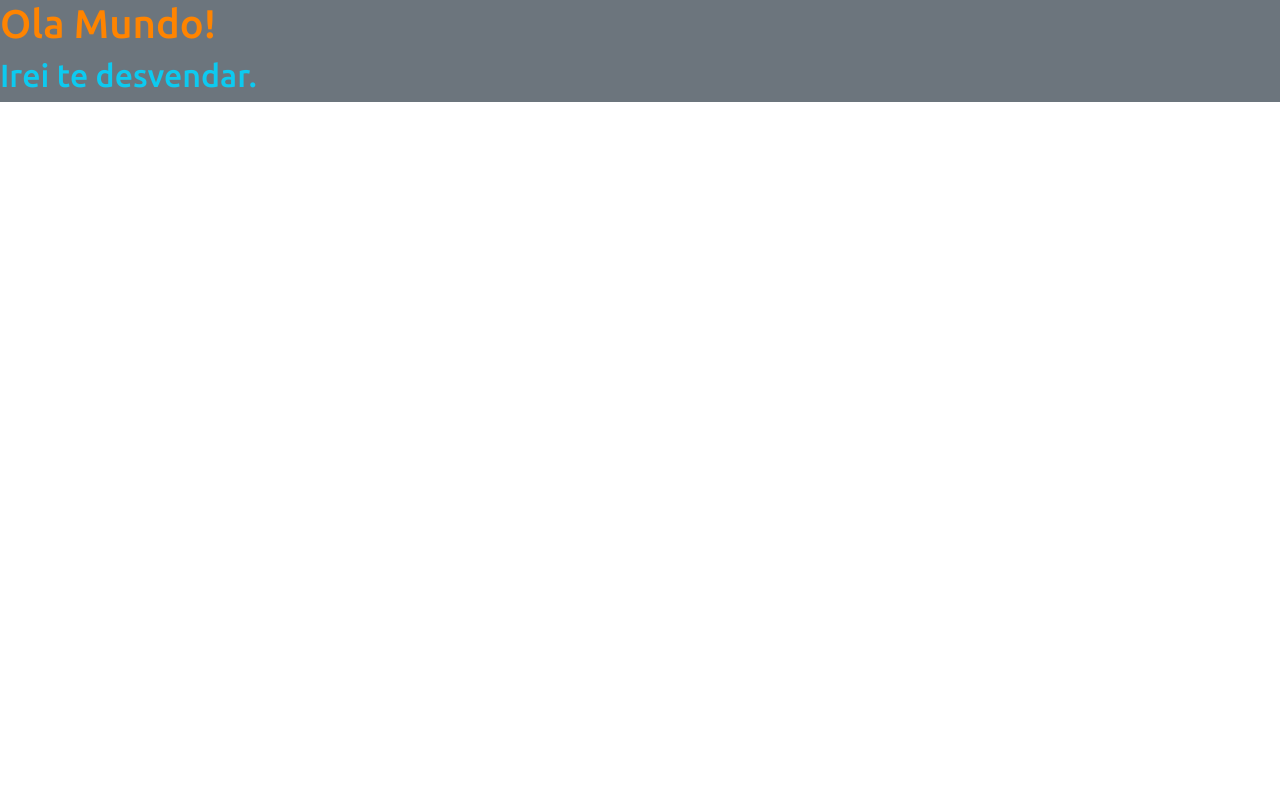
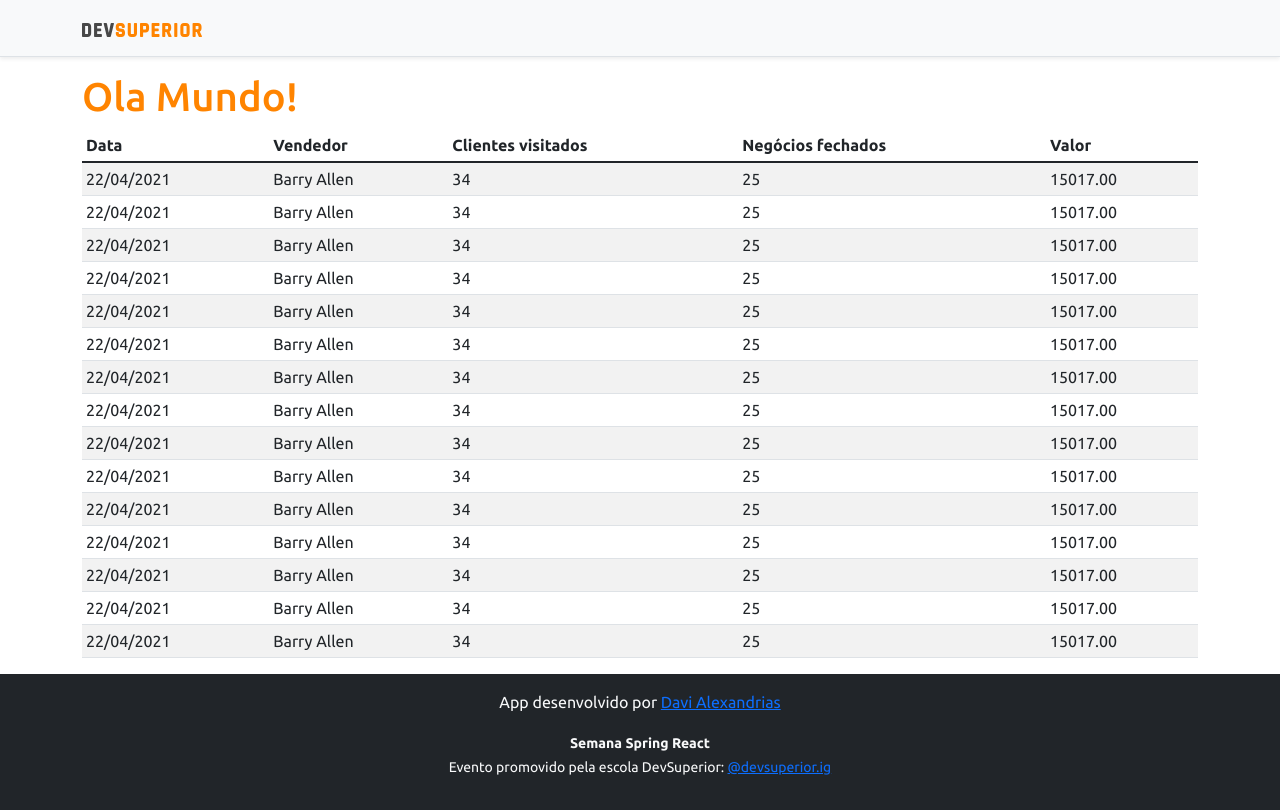
Before and after one commit to dalexandrias/DSVendas, a React (Create React App) app in the folder frontend/: page / in a window 1280 px wide. Built offline with nearby package versions, Linux system fonts and the light colour scheme.

Commit message:
Basic Static Components

```diff
--- a/frontend/src/App.tsx
+++ b/frontend/src/App.tsx
@@ -1,9 +1,18 @@
+import DataTable from "components/DataTable";
+import Footer from "components/Footer";
+import NavBar from "components/NavBar";
+
 function App() {
   return (
-    <div className="bg-secondary">
-      <h1 className="text-primary">Ola Mundo!</h1>
-      <h2 className="text-info">Irei te desvendar.</h2>
-    </div>
+    <>
+      <NavBar/>
+      <div className="container">
+        <h1 className="text-primary">Ola Mundo!</h1>
+
+        <DataTable/>
+      </div>
+      <Footer/>
+    </>
   );
 }
 
--- /dev/null
+++ b/frontend/src/components/DataTable/index.tsx
@@ -0,0 +1,127 @@
+const DataTable = () => {
+    return (
+        <div className="table-responsive">
+            <table className="table table-striped table-sm">
+                <thead>
+                    <tr>
+                        <th>Data</th>
+                        <th>Vendedor</th>
+                        <th>Clientes visitados</th>
+                        <th>Negócios fechados</th>
+                        <th>Valor</th>
+                    </tr>
+                </thead>
+                <tbody>
+                    <tr>
+                        <td>22/04/2021</td>
+                        <td>Barry Allen</td>
+                        <td>34</td>
+                        <td>25</td>
+                        <td>15017.00</td>
+                    </tr>
+                    <tr>
+                        <td>22/04/2021</td>
+                        <td>Barry Allen</td>
+                        <td>34</td>
+                        <td>25</td>
+                        <td>15017.00</td>
+                    </tr>
+                    <tr>
+                        <td>22/04/2021</td>
+                        <td>Barry Allen</td>
+                        <td>34</td>
+                        <td>25</td>
+                        <td>15017.00</td>
+                    </tr>
+                    <tr>
+                        <td>22/04/2021</td>
+                        <td>Barry Allen</td>
+                        <td>34</td>
+                        <td>25</td>
+                        <td>15017.00</td>
+                    </tr>
+                    <tr>
+                        <td>22/04/2021</td>
+                        <td>Barry Allen</td>
+                        <td>34</td>
+                        <td>25</td>
+                        <td>15017.00</td>
+                    </tr>
+                    <tr>
+                        <td>22/04/2021</td>
+                        <td>Barry Allen</td>
+                        <td>34</td>
+                        <td>25</td>
+                        <td>15017.00</td>
+                    </tr>
+                    <tr>
+                        <td>22/04/2021</td>
+                        <td>Barry Allen</td>
+                        <td>34</td>
+                        <td>25</td>
+                        <td>15017.00</td>
+                    </tr>
+                    <tr>
+                        <td>22/04/2021</td>
+                        <td>Barry Allen</td>
+                        <td>34</td>
+                        <td>25</td>
+                        <td>15017.00</td>
+                    </tr>
+                    <tr>
+                        <td>22/04/2021</td>
+                        <td>Barry Allen</td>
+                        <td>34</td>
+                        <td>25</td>
+                        <td>15017.00</td>
+                    </tr>
+                    <tr>
+                        <td>22/04/2021</td>
+                        <td>Barry Allen</td>
+                        <td>34</td>
+                        <td>25</td>
+                        <td>15017.00</td>
+                    </tr>
+                    <tr>
+                        <td>22/04/2021</td>
+                        <td>Barry Allen</td>
+                        <td>34</td>
+                        <td>25</td>
+                        <td>15017.00</td>
+                    </tr>
+                    <tr>
+                        <td>22/04/2021</td>
+                        <td>Barry Allen</td>
+                        <td>34</td>
+                        <td>25</td>
+                        <td>15017.00</td>
+                    </tr>
+                    <tr>
+                        <td>22/04/2021</td>
+                        <td>Barry Allen</td>
+                        <td>34</td>
+                        <td>25</td>
+                        <td>15017.00</td>
+                    </tr>
+                    <tr>
+                        <td>22/04/2021</td>
+                        <td>Barry Allen</td>
+                        <td>34</td>
+                        <td>25</td>
+                        <td>15017.00</td>
+                    </tr>
+                    <tr>
+                        <td>22/04/2021</td>
+                        <td>Barry Allen</td>
+                        <td>34</td>
+                        <td>25</td>
+                        <td>15017.00</td>
+                    </tr>
+                </tbody>
+            </table>
+        </div>
+
+    )
+}
+
+export default DataTable;
--- /dev/null
+++ b/frontend/src/components/Footer/index.tsx
@@ -0,0 +1,14 @@
+const Footer = () => {
+    return (
+        <footer className="footer mt-auto py-3 bg-dark">
+            <div className="container">
+                <p className="text-light">App desenvolvido por <a href="https://github.com/dalexandrias" target="_blank" rel="noreferrer">Davi Alexandrias</a></p>
+                <p className="text-light"><small><strong>Semana Spring React</strong><br />
+                    Evento promovido pela escola DevSuperior: <a href="https://instagram.com/devsuperior.ig" target="_blank" rel="noreferrer">@devsuperior.ig</a></small></p>
+            </div>
+        </footer>
+
+    )
+}
+
+export default Footer;
--- /dev/null
+++ b/frontend/src/components/NavBar/index.tsx
@@ -0,0 +1,16 @@
+import ImgDsDark from 'assets/img/ds-dark.svg';
+
+const NavBar = () => {
+    return (
+        <div className="d-flex flex-column flex-md-row align-items-center p-3 px-md-4 mb-3 bg-light border-bottom shadow-sm">
+            <div className="container">
+                <nav className="my-2 my-md-0 mr-md-3">
+                    <img src={ImgDsDark} alt="DevSuperior" width="120" />
+                </nav>
+            </div>
+        </div>
+
+    );
+}
+
+export default NavBar;
```
Also changed, not shown: frontend/src/assets/img/ds-dark.svg (added).
